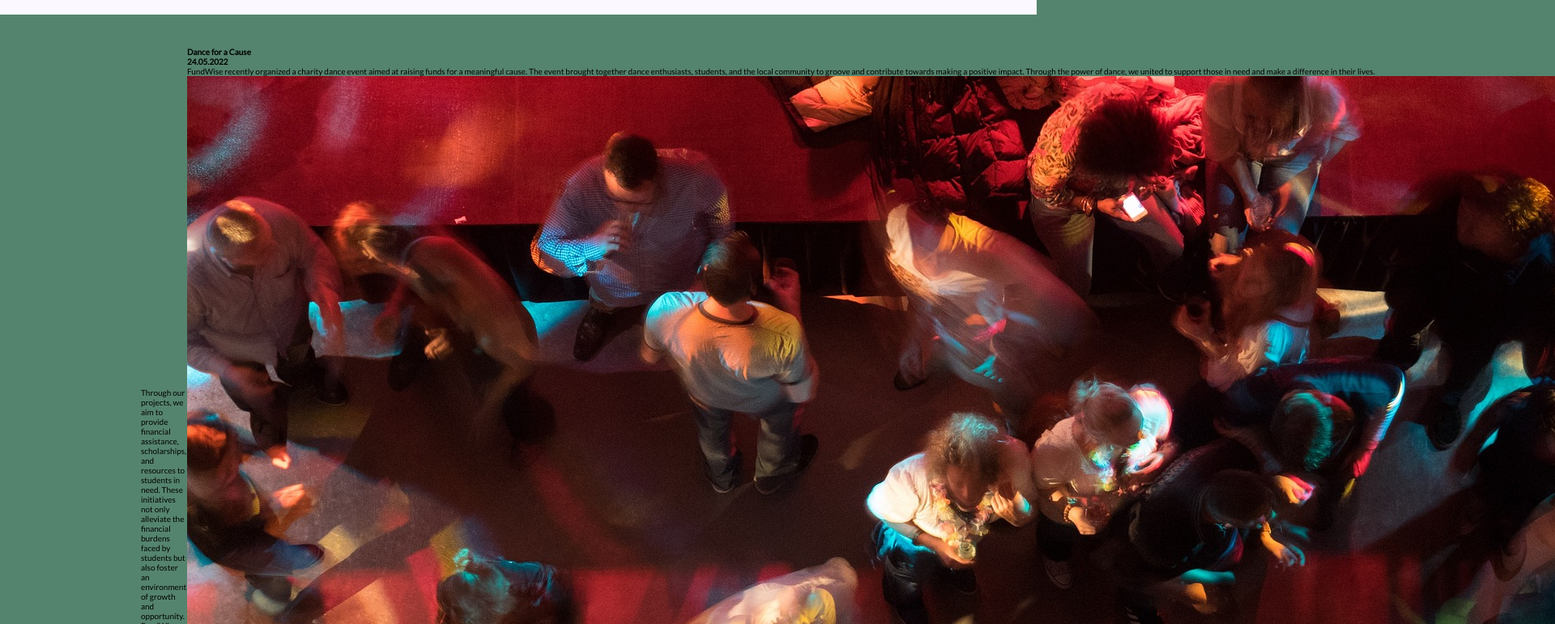
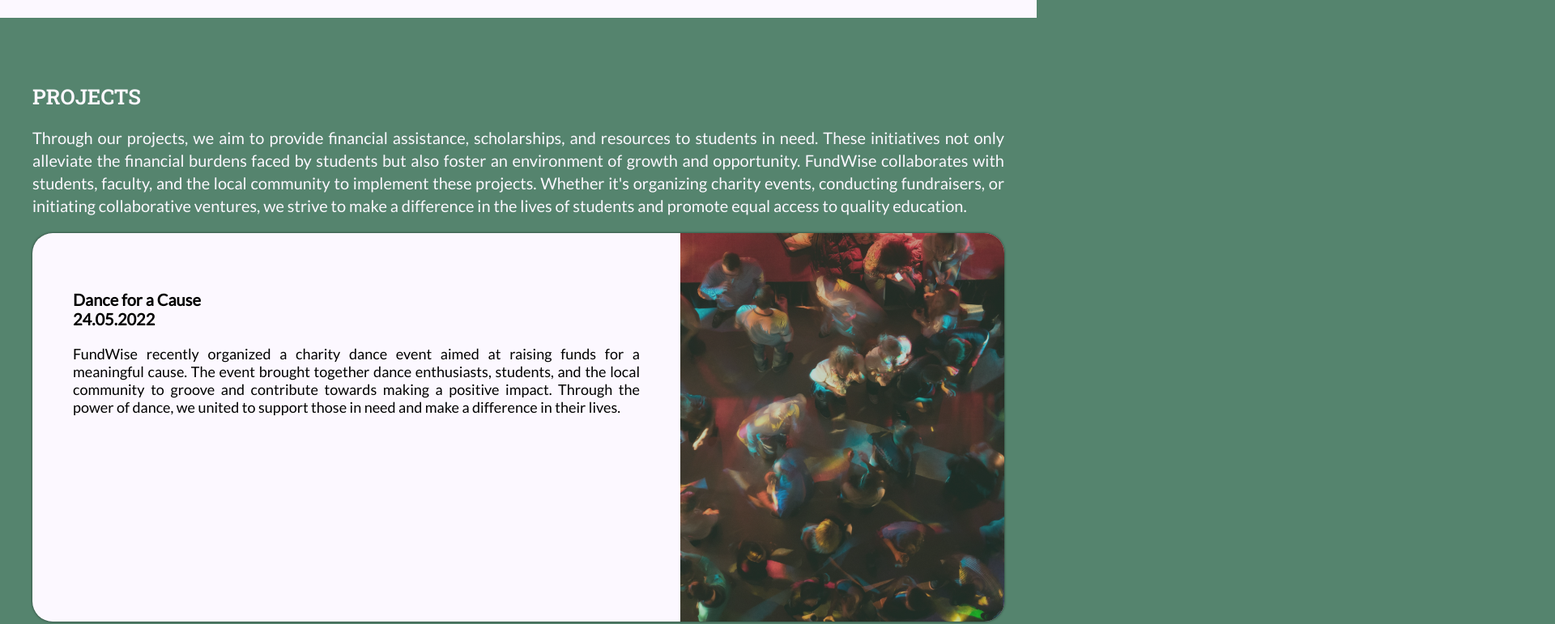
Before and after one commit to klaudia-g/FundWise, a plain HTML site: page index.html in a window 1280 px wide. Shown: the part 1340-2111 px from the top of the page at 81% size, 1920 px wide, since content can reach past the window. Drawn offline with Linux system fonts and the light colour scheme.

Commit message:
Add projects styles

```diff
--- a/index.html
+++ b/index.html
@@ -13,7 +13,7 @@
         <header class="hero">
         <nav>
             <div class="logo">
-                <img src="" alt="">
+                <img src="" alt="Logo">
                 <p>FundWise</p>
 
             </div>
@@ -41,21 +41,25 @@
 
             </section>
             <section class="projects">
+                <div class="text-container">
                 <h2>Projects</h2>
                 <p class="section-description">Through our projects, we aim to provide financial assistance, scholarships, and resources to students in need. These initiatives not only alleviate the financial burdens faced by students but also foster an environment of growth and opportunity.
                 FundWise collaborates with students, faculty, and the local community to implement these projects. Whether it's organizing charity events, conducting fundraisers, or initiating collaborative ventures, we strive to make a difference in the lives of students and promote equal access to quality education.</p>
-                <article class="project-card">
-                    <h3>Dance for a Cause</h3>
-                    <h3>24.05.2022</h3>
+            </div>
+                <article class="project-card odd">
+                    <div class="project-text">
+                    <h3>Dance for a Cause <br>24.05.2022</h3>
                     <p>FundWise recently organized a charity dance event aimed at raising funds for a meaningful cause. The event brought together dance enthusiasts, students, and the local community to groove and contribute towards making a positive impact. Through the power of dance, we united to support those in need and make a difference in their lives.</p>
-                    <div class="preject-gallery"><img src="img/project1.jpg" alt=""></div>
+                    </div>
+                    <div class="project-gallery "><img src="img/project1.jpg" alt=""></div>
                 </article>
-                <article class="project-card">
-                    <h3>Auctioning for a Cause</h3>
-                    <h3>02.03.2022</h3>
+                <article class="project-card even">
+                    <div class="project-text">
+                    <h3>Auctioning for a Cause<br>02.03.2022</h3>
                     <p>FundWise recently organized an impactful project that involved hosting an auction to raise funds for a noble cause. This initiative brought together a diverse community of supporters, donors, and bidders, all united in their commitment to making a positive difference.
                     The Auctioning for a Cause project showcased a wide range of valuable items, experiences, and services up for bidding. From artwork and collectibles to unique experiences and exclusive services, participants had the opportunity to bid generously and contribute to our mission.</p>
-                    <div class="preject-gallery"><img src="img/project2.jpg" alt=""></div>
+                </div>
+                    <div class="project-gallery"><img src="img/project2.jpg" alt=""></div>
                 </article>
             </section>
             <section class="our-team">
--- a/style.css
+++ b/style.css
@@ -108,14 +108,14 @@ h2{
     font-family: 'Roboto Slab', serif;
     margin-bottom: 20px;
 }
+.section-description{
+    font-size: 1.5rem;
+    line-height: 130%;
+    text-align: justify;
+    color: var(--dark);
+}
 
 
-.about-us p{
-    font-size: 1.4rem;
-    color: var(--dark);
-    text-align: justify;
-    line-height: 130%;
-}
 
 .about-us img{
     width: 100%;
@@ -131,7 +131,7 @@ h2{
 }
 
 
-.about-us .img-container::after {
+.about-us .img-container::after, .project-gallery::after {
     content: "";
     position: absolute;
     top: 0;
@@ -143,7 +143,7 @@ h2{
     z-index: 1;
     border-radius: 25px;
   }
- /* ############ */
+ /* ##### */
 
   @media(min-width: 500px){
 
@@ -152,13 +152,13 @@ h2{
             }
 
 
-    .about-us p{
+    .section-description{
         font-size: 1.8rem;
 
     }
   }
 
-  /* ###ABOUT US BIG### */
+  /* ##### */
   @media(min-width: 1000px){
     section{
         flex-direction:row;
@@ -175,9 +175,9 @@ h2{
     }
 
 
-    .about-us p{
+    .section-description{
         font-size: 2rem;
-        line-height: 130%;
+        line-height: 140%;
     }
     .about-us .text-container{
         order:2;
@@ -203,3 +203,117 @@ h2{
         padding-right: 10vw;
     }
 }
+
+/* #########PROJECTS############### */
+
+.projects h2{
+    color: var(--light);
+}
+
+.projects .section-description {
+    color: var(--light);
+}
+
+.project-card{
+    display: flex;
+    flex-direction: column;
+    text-align: center;
+    background-color: var(--light);
+    margin: 20px 0;
+    border-radius: 25px;
+    box-shadow: 0px 0px 3px var(--dark);
+
+}
+h3{
+    font-size: 2rem;
+    font-weight: 600;
+    margin: 20px 0;
+}
+
+
+
+.project-gallery{
+    position: relative;
+    width: 100%;
+    height: auto;
+    aspect-ratio: 1/1.2;
+    border-radius: 0 0 25px 25px;
+    overflow:hidden;
+}
+
+.project-gallery::after{
+
+}
+
+
+.project-card img{
+    position: absolute;
+    top:0;
+    left:0;
+    width: 100%;
+    height: 100%;
+    object-fit: cover;
+
+}
+
+.project-text{
+    margin: 20px;
+}
+.project-card p{
+    font-size: 1.4rem;
+    text-align: justify;
+}
+
+/* ##### */
+@media(min-width: 500px){
+
+    .project-card p{
+        font-size: 1.5rem;
+    }
+  }
+
+/* ##### */
+
+@media(min-width: 1000px){
+.projects{
+    display: flex;
+    flex-direction: column;
+}
+.project-card{
+    display:grid;
+
+}
+.odd{
+    grid-template-columns: 2fr 1fr;
+}
+.even{
+    grid-template-columns: 1fr 2fr;
+}
+h3{
+    text-align: left;
+}
+.project-text{
+    padding: 30px;
+}
+.project-card p{
+    font-size: 1.8rem;
+
+}
+
+
+.odd .project-gallery, .odd .project-gallery:after{
+    border-radius: 0 25px 25px 0;
+}
+
+.even .project-gallery, .even .project-gallery::after{
+    border-radius: 25px 0 0 25px;
+
+}
+.even .project-text{
+    order: 2;
+}
+
+
+
+
+}
```
